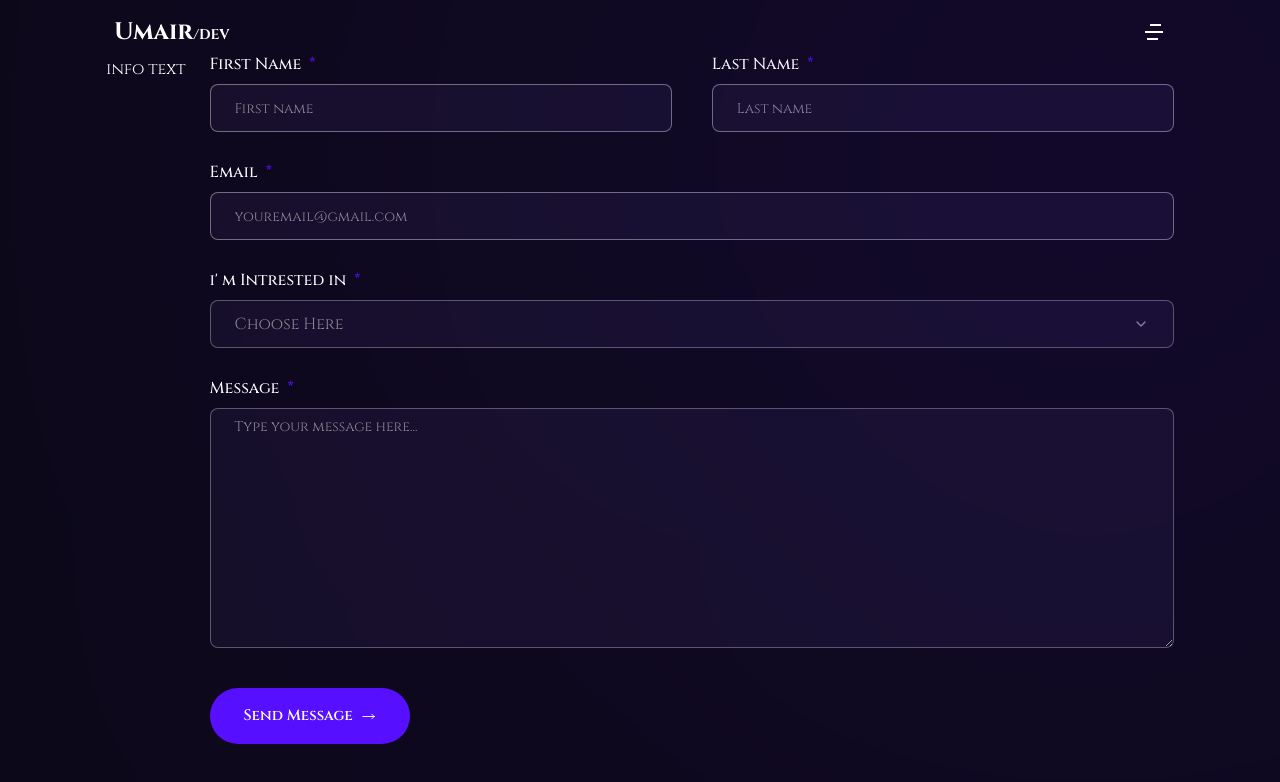
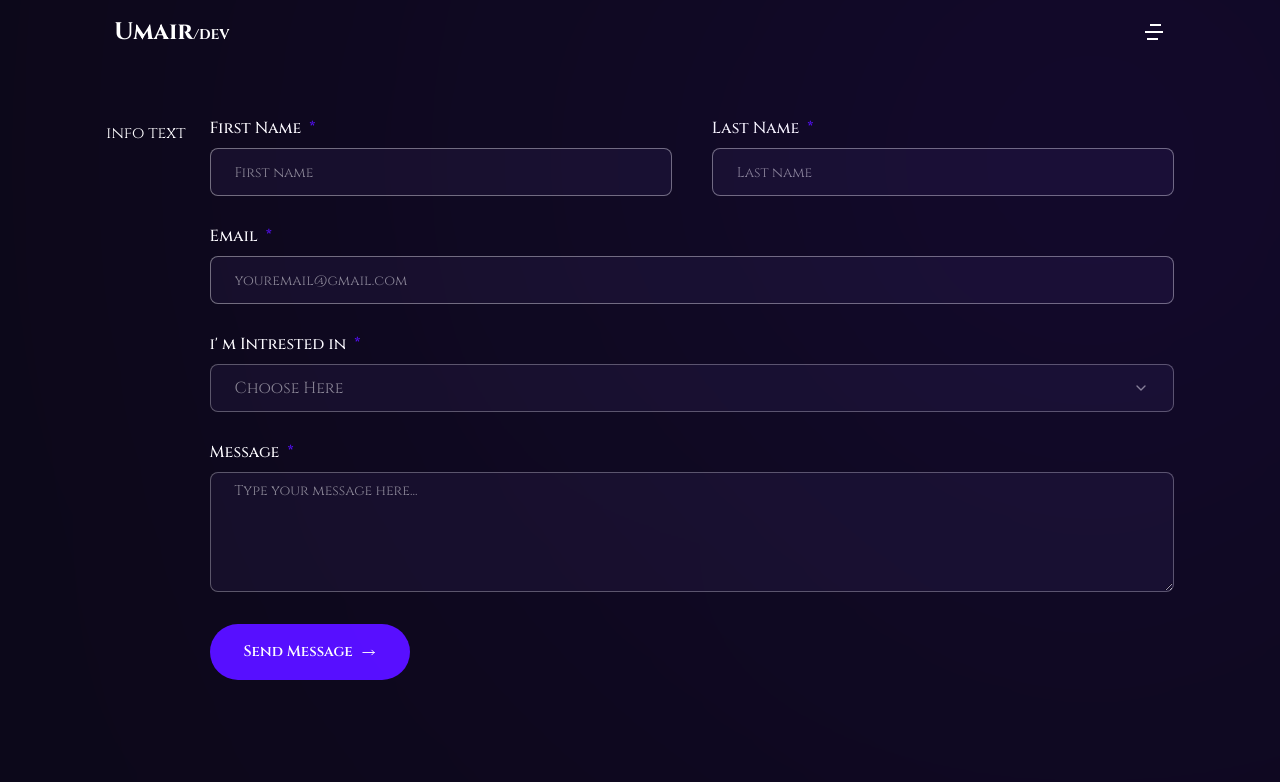
Before and after one commit to Umair-dev55/umair-ali-dev, a Next.js app: page /contact in a window 1280 px wide. Shown: the top 782 px of the page. Built offline with nearby package versions, Linux system fonts and the light colour scheme.

Commit message:
form complete

```diff
--- a/src/app/(Pages)/contact/page.jsx
+++ b/src/app/(Pages)/contact/page.jsx
@@ -96,12 +96,16 @@ const contact = () => {
                           alignItemWithTrigger={false}
                           className="bg-tertiary border-white/30 text-white shadow-xl min-w-[--anchor-width] p-2"
                         >
-                          <SelectItem value="web">Web Development</SelectItem>
-                          <SelectItem value="uiux">UI & UX Design</SelectItem>
-                          <SelectItem value="wordpress">
+                          <SelectItem className="text-sm" value="web">
+                            Web Development
+                          </SelectItem>
+                          <SelectItem className="text-sm" value="uiux">
+                            UI & UX Design
+                          </SelectItem>
+                          <SelectItem className="text-sm" value="wordpress">
                             Wordpress Development
                           </SelectItem>
-                          <SelectItem value="graphic">
+                          <SelectItem className="text-sm" value="graphic">
                             Graphic Designing
                           </SelectItem>
                         </SelectContent>
@@ -117,15 +121,12 @@ const contact = () => {
                         name="message"
                         placeholder="Type your message here..."
                         required
-                        className="xl:h-60 lg:h-52 h-40 bg-tertiary/50 border-white/30 text-white px-6 data-placeholder:text-white/50 focus:ring-accent/50"
+                        className=" h-30 bg-tertiary/50 border-white/30 text-white px-6 data-placeholder:text-white/50 focus:ring-accent/50"
                       />
                     </div>
                     {/* submit button */}
                     <div className="flex xl:justify-start lg:justify-center justify-center w-full">
-                      <button
-                        className="btn  btn-lg btn-accent mt-2"
-                        type="submit"
-                      >
+                      <button className="btn  btn-lg btn-accent" type="submit">
                         Send Message
                         <HiOutlineArrowLongRight className="ml-2" />
                       </button>
```
